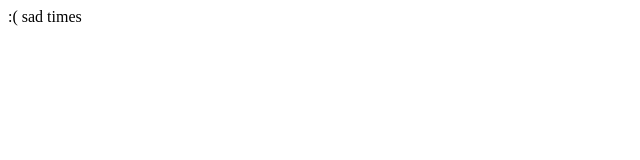
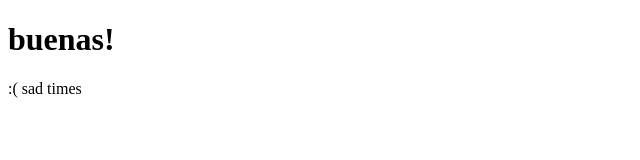
Before and after one commit to mariajromero/coursera, a plain HTML site: page index.html in a window 1280 px wide. Shown: the whole page, without its empty margins (0-640 px from the left). Drawn offline with Linux system fonts and the light colour scheme.

Commit message:
probando

```diff
--- a/index.html
+++ b/index.html
@@ -5,6 +5,8 @@
     <meta name="viewport" content="width=device-width, initial-scale=1.0">
     <title>Document</title>
 </head>
+<h1>buenas!</h1>
+
 <body>
     :( sad times
 </body>
```
